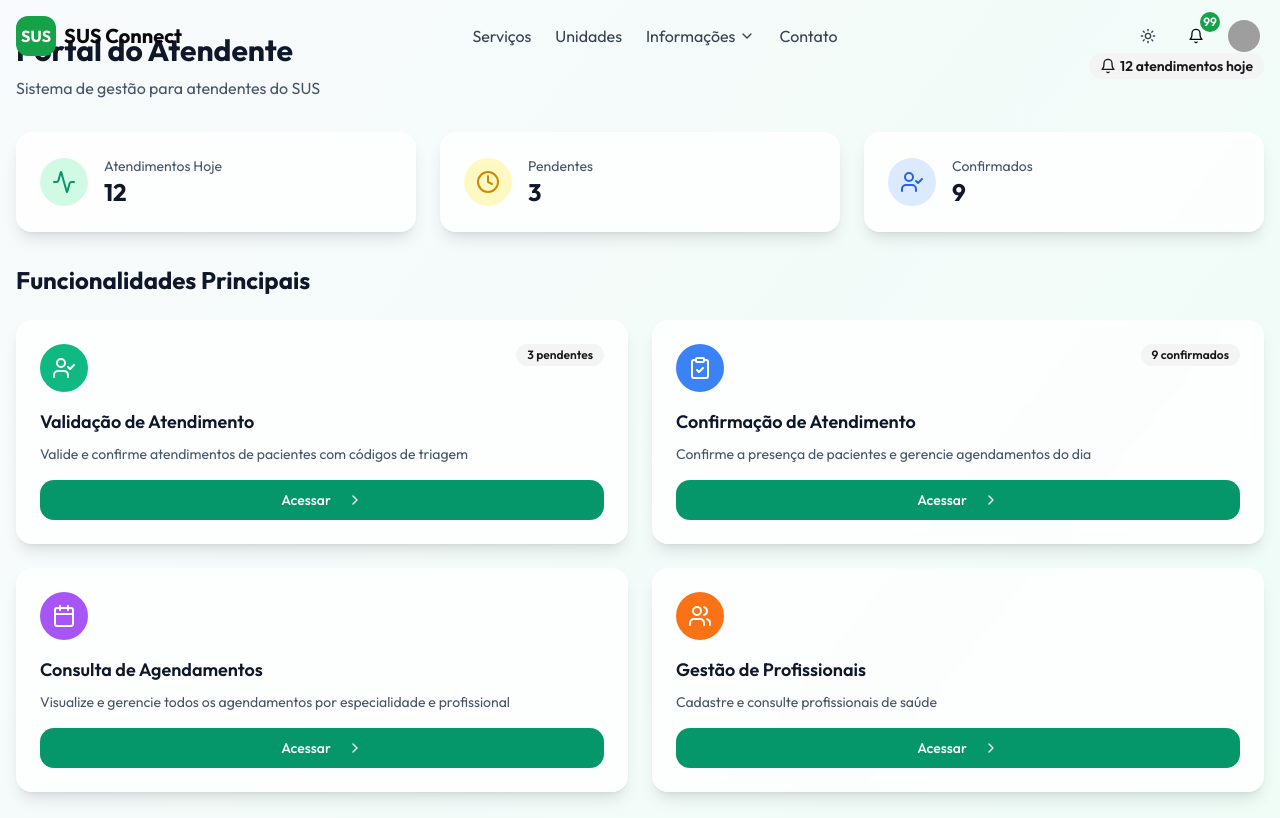
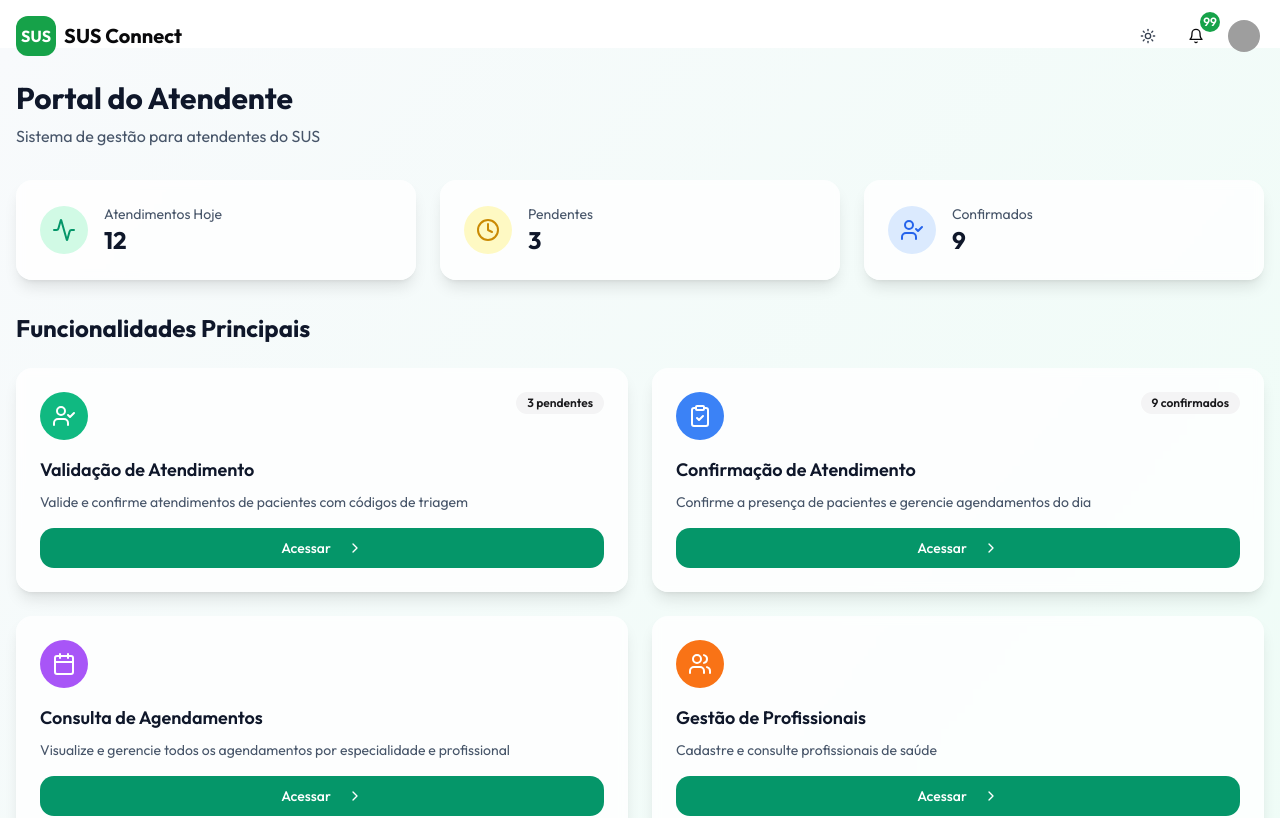
Before and after one commit to Brunoguilhermedemoura/sus_conect, a Next.js app: page /atendente in a window 1280 px wide. Shown: the top 818 px of the page. Built offline with nearby package versions, Linux system fonts and the light colour scheme; grey boxes are pictures that could not be loaded.

Commit message:
feat(header): KAN-30 remover menus e notificações da tela do atendente

```diff
--- a/app/atendente/page.tsx
+++ b/app/atendente/page.tsx
@@ -88,7 +88,7 @@ export default function IndexAtendente() {
     <div className="min-h-screen bg-gradient-to-br from-slate-50 to-emerald-50 dark:from-slate-900 dark:to-emerald-900">
       <MainHeader />
 
-      <main className="container mx-auto px-4 py-8">
+      <main className="container mx-auto px-4 py-8 mt-12">
         {/* Header Section */}
         <div className="mb-8">
           <div className="flex items-center justify-between mb-4">
@@ -96,10 +96,12 @@ export default function IndexAtendente() {
               <h1 className="text-3xl font-bold text-slate-900 dark:text-white mb-2">Portal do Atendente</h1>
               <p className="text-slate-600 dark:text-slate-300">Sistema de gestão para atendentes do SUS</p>
             </div>
-            <Badge variant="secondary" className="text-sm">
+
+            {/* Remover essa parte abaixo */}
+            {/* <Badge variant="secondary" className="text-sm">
               <Bell className="h-4 w-4 mr-1" />
               {atendimentosHoje} atendimentos hoje
-            </Badge>
+            </Badge> */}
           </div>
         </div>
 
--- a/components/layout/main-header.tsx
+++ b/components/layout/main-header.tsx
@@ -36,7 +36,7 @@ export function MainHeader({ userName = "Maria Silva", userInitials = "MS", user
   }, [])
 
   const isHomePage = pathname === "/"
-  const isDashboardPage = pathname.startsWith("/dashboard") || pathname === "/menu"
+  const isDashboardPage = pathname.startsWith("/dashboard") || pathname === "/menu" || pathname.startsWith("/atendente")
 
   return (
     <header
```
